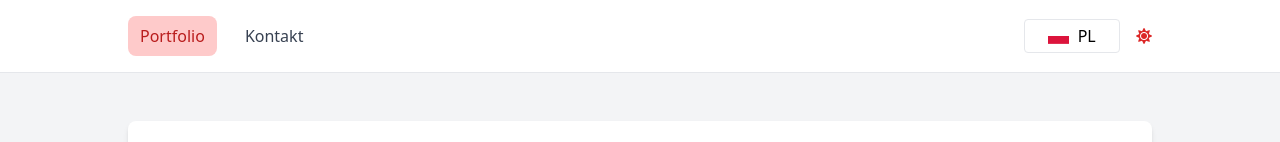
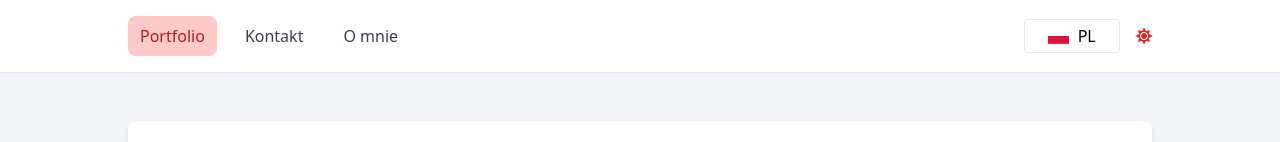
Before and after one commit to demono10000/Portfolio, a Vue app: page /#/ in a window 1280 px wide. Shown: the top 142 px of the page. Built offline with nearby package versions, Linux system fonts and the light colour scheme.

Commit message:
Added "about me" site

```diff
--- /dev/null
+++ b/src/components/About.vue
@@ -0,0 +1,16 @@
+<script setup>
+</script>
+
+<template>
+    <div class="bg-white dark:bg-gray-800 p-6 rounded-lg shadow-md">
+        <h1 class="text-4xl font-bold mb-8 text-gray-900 dark:text-gray-100">{{ $t('about_me_title') }}</h1>
+        <div class="space-y-4">
+            <p class="text-gray-700 dark:text-gray-300">
+                {{ $t('about_me') }}
+            </p>
+        </div>
+    </div>
+</template>
+
+<style scoped>
+</style>
--- a/src/components/Navbar.vue
+++ b/src/components/Navbar.vue
@@ -16,6 +16,14 @@
                             class="px-3 py-2 rounded-lg transition hover:bg-red-100 dark:hover:bg-red-900"
                             :class="isActive ? 'bg-red-200 dark:bg-red-800 text-red-700 dark:text-red-100' : 'text-gray-700 dark:text-gray-300 hover:text-red-700 dark:hover:text-red-200'">
                         {{ $t('contact') }}
+                    </button>
+                </router-link>
+                <router-link v-slot="{ isActive, navigate }" to="/aboutme">
+                    <button
+                        @click="navigate"
+                        class="px-3 py-2 rounded-lg transition hover:bg-red-100 dark:hover:bg-red-900"
+                        :class="isActive ? 'bg-red-200 dark:bg-red-800 text-red-700 dark:text-red-100' : 'text-gray-700 dark:text-gray-300 hover:text-red-700 dark:hover:text-red-200'">
+                        {{ $t('about_me_title') }}
                     </button>
                 </router-link>
             </div>
--- a/src/i18n.js
+++ b/src/i18n.js
@@ -93,6 +93,8 @@ const messages = {
         timeline_2023_7_2: 'Projekt na Challenge Rocket',
         contact_title: 'Informacje kontaktowe',
         phone: 'Telefon',
+        about_me: 'Programowanie jest moją pasją od wielu lat i każdego dnia podchodzę do niego z entuzjazmem. Chętnie uczę się nowych języków i odkrywam nowe technologie. Z dumą dzielę się swoją wiedzą, w szczególności poprzez tworzenie filmów na YouTube.',
+        about_me_title: 'O mnie',
     },
     en: {
         portfolio: 'Portfolio',
@@ -186,6 +188,8 @@ const messages = {
         timeline_2023_7_2: 'Project at Challenge Rocket',
         contact_title: 'Contact Information',
         phone: 'Phone',
+        about_me: 'I\'ve had a passion for programming for many years, and I approach it with enthusiasm every day. I\'m eager to learn new languages and discover emerging technologies. I take pride in sharing my knowledge, notably through creating videos on YouTube.',
+        about_me_title: 'About me',
     }
 }
 
--- a/src/router/index.js
+++ b/src/router/index.js
@@ -1,10 +1,12 @@
 import {createRouter, createWebHashHistory} from 'vue-router'
 import Timeline from "@/components/Timeline.vue";
 import Contact from "@/components/Contact.vue";
+import About from "@/components/About.vue";
 
 const routes = [
     { path: '/', component: Timeline },
     { path: '/contact', component: Contact },
+    { path: '/aboutme', component: About },
 ]
 
 const router = createRouter({
```
